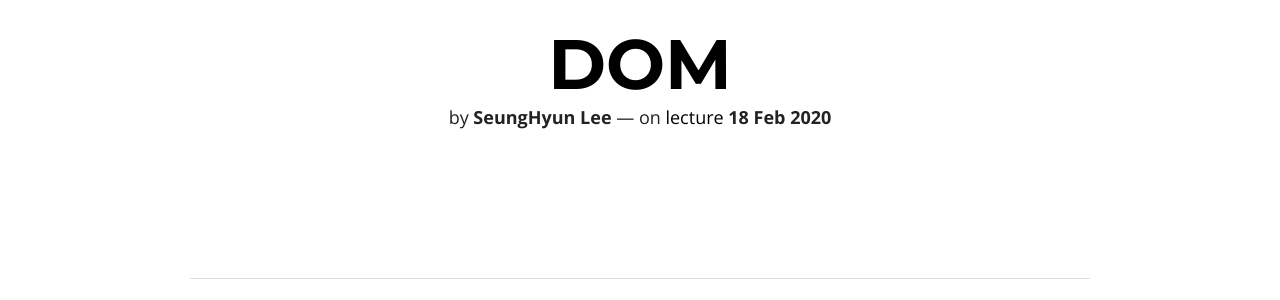
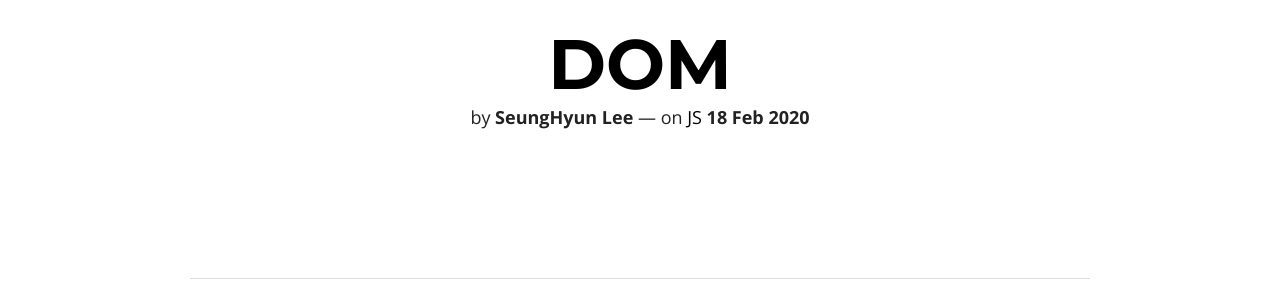
Before and after one commit to lsh58/lsh58.github.io, a Jekyll site: the page built from _posts/2020-02-18-JS_DOM개념.md, in a window 1280 px wide and 900 px high. Shown: the part 194-494 px from the top of the window. Built offline with Jekyll 4.4.1, drawn with Linux system fonts in a browser that asks for light colours; nearby versions of some CDN libraries; comment, search, counter and statistics services are not loaded.

Commit message:
Update 2020-02-18-JS_DOM개념.md

```diff
--- a/_posts/2020-02-18-JS_DOM개념.md
+++ b/_posts/2020-02-18-JS_DOM개념.md
@@ -4,8 +4,8 @@
 description:
 headline:
 modified: 2020-02-18
-category: lecture
-tags: [lecture]
+category: Webdevelopment
+tags: [JS]
 imagefeature:
 mathjax:
 chart:
```
